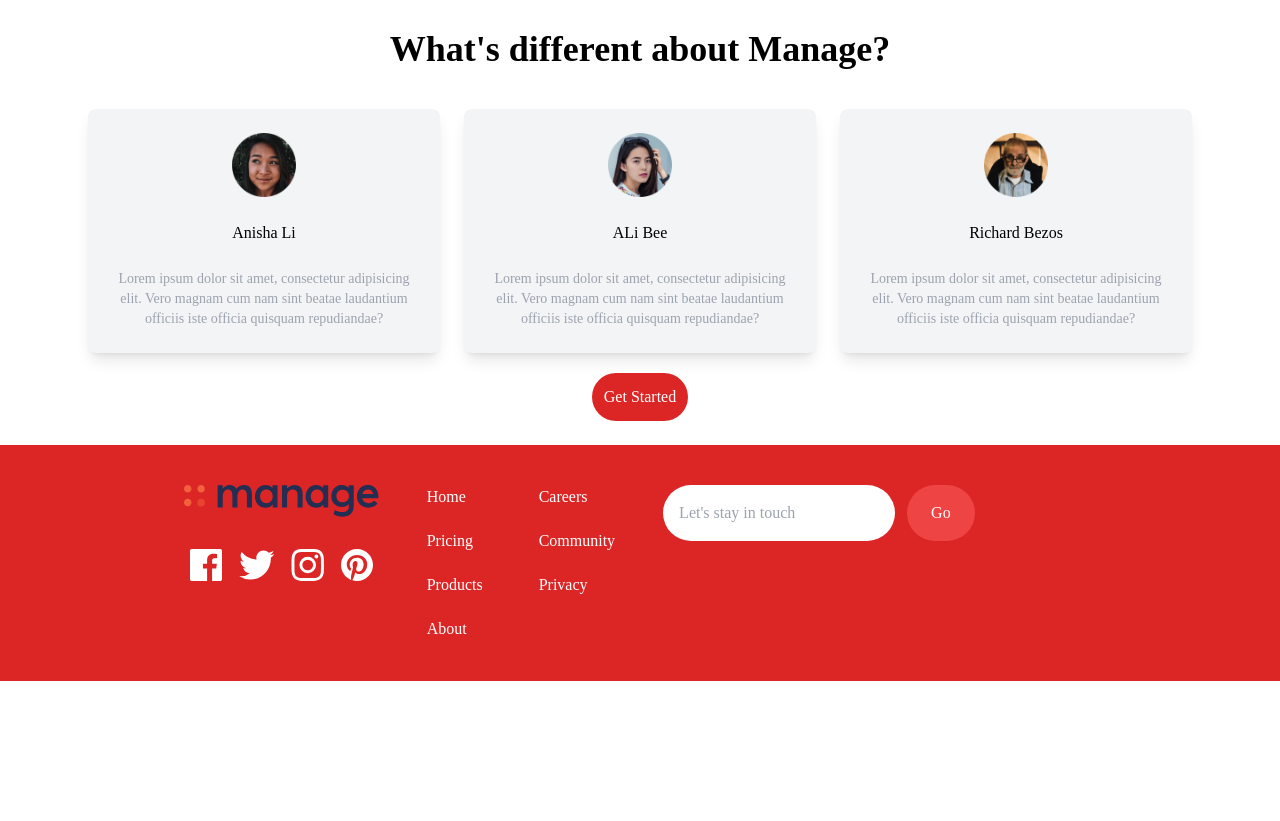
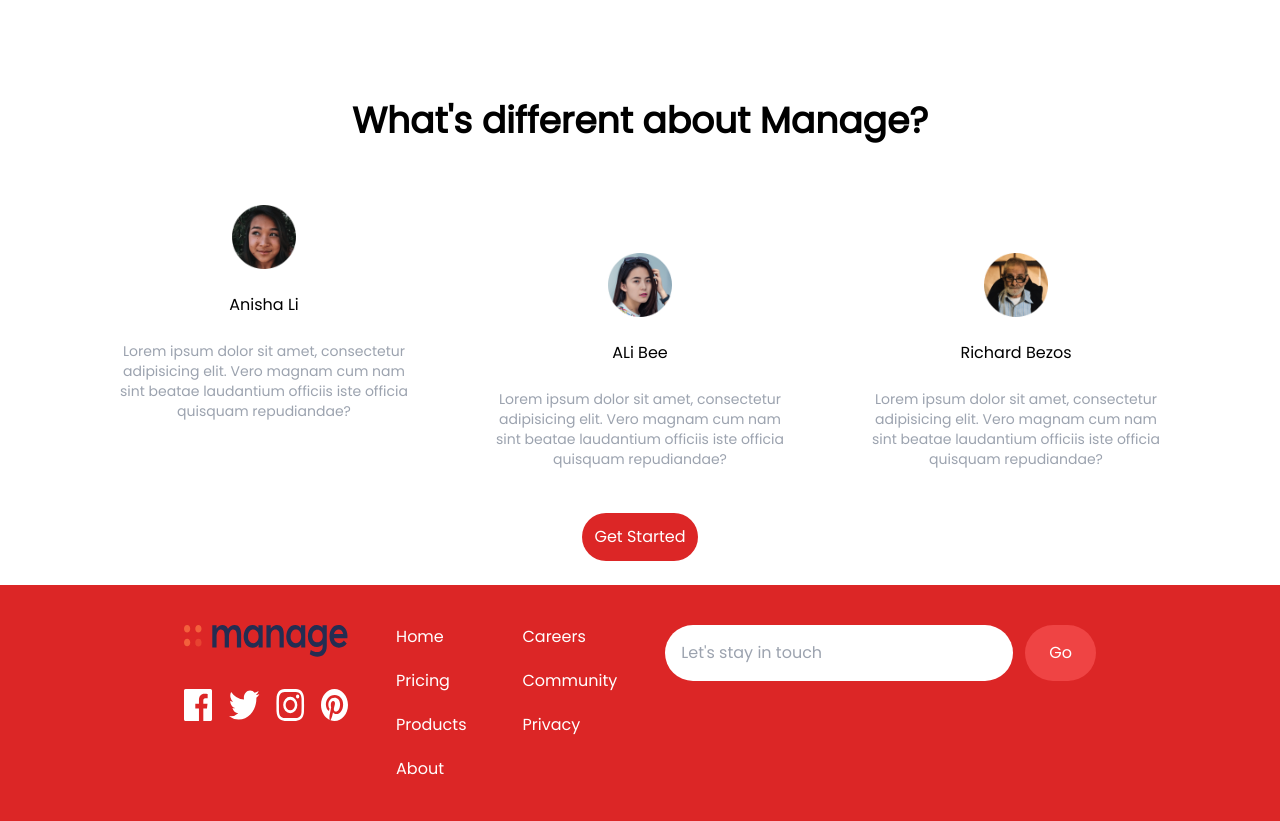
Before and after one commit to moloruntomiwa31/manage, a website: page index.html in a window 1280 px wide. Shown: the part 1043-1864 px from the top of the page. Before the commit the page ends 1724 px from the top, so only its background shows below. Drawn offline with Linux system fonts and the light colour scheme.

Commit message:
added styles

```diff
--- a/index.html
+++ b/index.html
@@ -4,6 +4,9 @@
   <meta charset="UTF-8">
   <meta name="viewport" content="width=device-width, initial-scale=1.0">
   <title>Document</title>
+  <link rel="preconnect" href="https://fonts.googleapis.com">
+  <link rel="preconnect" href="https://fonts.gstatic.com" crossorigin>
+  <link href="https://fonts.googleapis.com/css2?family=Poppins&display=swap" rel="stylesheet">
   <link rel="stylesheet" href="output.css">
 </head>
 <body class="bg-none dark:bg-black dark:text-white">
@@ -120,18 +123,18 @@
   <section id="testimonials">
     <div class="mx-auto p-6 max-w-6xl text-center mt-20">
       <h2 class="text-4xl font-bold text-center">What's different about Manage?</h2>
-      <div class="flex flex-col mt-10 md:flex-row space-x-6">
-        <div class="flex flex-col items-center shadow-lg p-6 space-y-6 rounded-lg bg-gray-100 md:w-1/3  dark:bg-transparent dark:text-black">
+      <div class="flex flex-col mt-10 md:flex-row space-x-6 sm:space-y-12">
+        <div class="flex flex-col items-center p-6 space-y-6 rounded-lg  md:w-1/3  dark:bg-transparent dark:text-black">
           <img src="images/avatar-ali.png" alt="" class="w-16">
           <h5 class="text-lg-font-bold dark:text-white">Anisha Li</h5>
           <p class="text-sm text-gray-400">Lorem ipsum dolor sit amet, consectetur adipisicing elit. Vero magnam cum nam sint beatae laudantium officiis iste officia quisquam repudiandae?</p>
         </div>
-        <div class="flex flex-col items-center shadow-lg p-6 space-y-6 rounded-lg bg-gray-100 md:w-1/3  dark:bg-transparent dark:text-black">
+        <div class="flex flex-col items-center p-6 space-y-6 rounded-lg md:w-1/3  dark:bg-transparent dark:text-black">
           <img src="images/avatar-anisha.png" alt="" class="w-16">
           <h5 class="text-lg-font-bold dark:text-white">ALi Bee</h5>
           <p class="text-sm text-gray-400">Lorem ipsum dolor sit amet, consectetur adipisicing elit. Vero magnam cum nam sint beatae laudantium officiis iste officia quisquam repudiandae?</p>
         </div>
-        <div class="flex flex-col items-center shadow-lg p-6 space-y-6 rounded-lg bg-gray-100 md:w-1/3  dark:bg-transparent dark:text-black">
+        <div class="flex flex-col items-center p-6 space-y-6 rounded-lg md:w-1/3  dark:bg-transparent dark:text-black">
           <img src="images/avatar-richard.png" alt="" class="w-16">
           <h5 class="text-lg-font-bold dark:text-white">Richard Bezos</h5>
           <p class="text-sm text-gray-400">Lorem ipsum dolor sit amet, consectetur adipisicing elit. Vero magnam cum nam sint beatae laudantium officiis iste officia quisquam repudiandae?</p>
@@ -152,7 +155,7 @@
           <div>
             <img src="images/logo.svg" alt="" class="h-8">
           </div>
-          <div class="flex justify-center space-x-4 sm:pb-8">
+          <div class="flex justify-center space-x-4 pb-8 mb-8">
             <a href="">
               <img src="images/icon-facebook.svg" class="h-8" alt="">
             </a>
```
Also changed, not shown: output.css.
